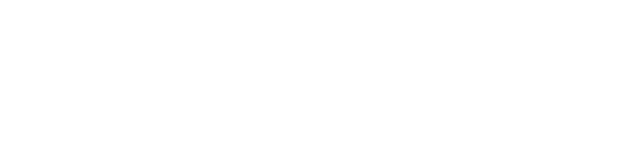
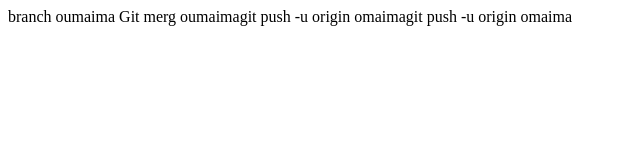
Before and after one commit to kawtar-jrn/gantproject, a plain HTML site: page index.html in a window 1280 px wide. Shown: the whole page, without its empty margins (0-640 px from the left). Drawn offline with Linux system fonts and the light colour scheme.

Commit message:
ajouter un contenus par oumaima

```diff
--- a/index.html
+++ b/index.html
@@ -1,4 +1,5 @@
 <!DOCTYPE html>
+
 <html lang="en">
 <head>
     <meta charset="UTF-8">
@@ -6,6 +7,6 @@
     <title>gant</title>
 </head>
 <body>
-
+  branch oumaima
 </body>
-</html>
+</html>Git merg oumaimagit push -u origin omaimagit push -u origin omaima
```
